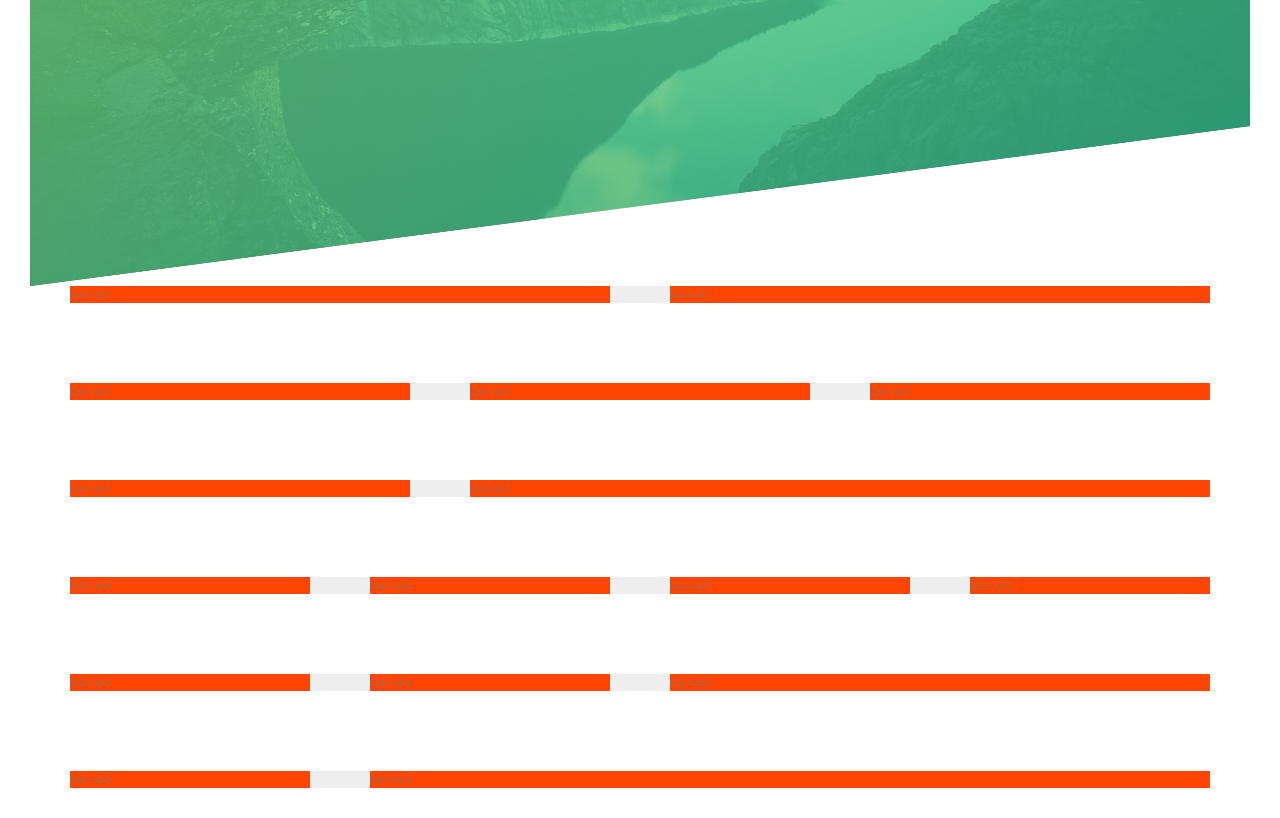
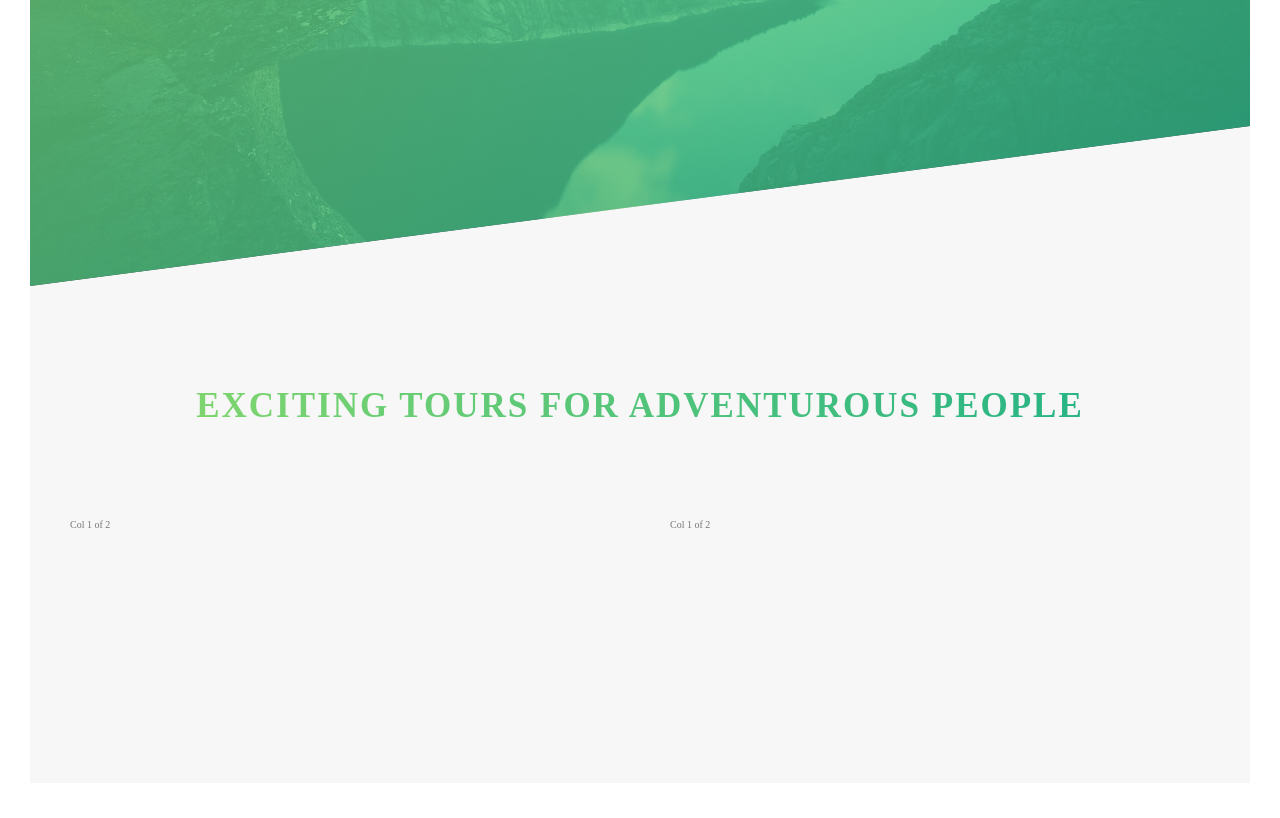
Before and after one commit to onkar-03/Advanced-CSS-and-Sass-Flexbox-Grid-Animations-and-More, a website: page 01. Natours Project/index.html in a window 1280 px wide. Shown: the part 504-1322 px from the top of the page. Drawn offline with Linux system fonts and the light colour scheme.

Commit message:
Building the About Section Phase 1 :
- Created a Heading Secondary for the About Section
- Gradient Color For Heading using background-image &
  -webkit-background-clip
- Applied Transition on hovering over it using skew and scale
- Applied Text Shadow
- Used utility classes to center the Heading & add margin bottom

```diff
--- a/01. Natours Project/index.html
+++ b/01. Natours Project/index.html
@@ -38,7 +38,20 @@
       </div>
     </header>
 
-    <section class="grid-test">
+    <main>
+      <section class="section-about">
+        <div class="u-center-text u-margin-bottom-8">
+          <h2 class="heading-secondary">
+            Exciting Tours for adventurous people
+          </h2>
+        </div>
+        <div class="row">
+          <div class="col-1-of-2">Col 1 of 2</div>
+          <div class="col-1-of-2">Col 1 of 2</div>
+        </div>
+      </section>
+    </main>
+    <!-- <section class="grid-test">
       <div class="row">
         <div class="col-1-of-2">Col 1 of 2</div>
         <div class="col-1-of-2">Col 1 of 2</div>
@@ -72,6 +85,6 @@
         <div class="col-1-of-4">Col 1 of 4</div>
         <div class="col-3-of-4">Col 3 of 4</div>
       </div>
-    </section>
+    </section> -->
   </body>
 </html>
--- a/01. Natours Project/sass/abstracts/_variables.scss
+++ b/01. Natours Project/sass/abstracts/_variables.scss
@@ -4,6 +4,7 @@ $color-primary-light: #7ed56f;
 $color-primary-dark: #28b485;
 
 $color-grey-dark: #777;
+$color-grey-light-1: #f7f7f7;
 $color-white: #fff;
 $color-black: #000;
 
--- a/01. Natours Project/sass/base/_typography.scss
+++ b/01. Natours Project/sass/base/_typography.scss
@@ -47,3 +47,34 @@ body {
     animation: moveInRight 1s ease-out;
   }
 }
+
+.heading-secondary {
+  font-size: 3.5rem;
+  text-transform: uppercase;
+  font-weight: 700;
+  letter-spacing: 0.2rem;
+
+  // Giving Text Linear Gradient Style
+  background-image: linear-gradient(
+    to right,
+    $color-primary-light,
+    $color-primary-dark
+  );
+
+  //giving Background to only Content Length
+  display: inline-block;
+
+  // Clipping the Background to only text area
+  -webkit-background-clip: text;
+
+  //Color transparent so as to show the background gradient
+  color: transparent;
+
+  //Animation
+  transition: all 0.2s;
+
+  &:hover {
+    transform: skewY(2deg) skewX(15deg) scale(1.1);
+    text-shadow: 0.5rem 1.1rem 2rem rgba($color: #000000, $alpha: 0.2);
+  }
+}
--- a/01. Natours Project/sass/base/_utilities.scss
+++ b/01. Natours Project/sass/base/_utilities.scss
@@ -0,0 +1,9 @@
+.u-center-text {
+  //as heading-secondary inline-block hence treated as text
+  // we can use text-align: center;
+  text-align: center;
+}
+
+.u-margin-bottom-8 {
+  margin-bottom: 8rem;
+}
--- a/01. Natours Project/sass/layouts/_grid.scss
+++ b/01. Natours Project/sass/layouts/_grid.scss
@@ -1,6 +1,5 @@
 .row {
   max-width: $grid-width;
-  background-color: #eee;
 
   // Trick to Center Block level Elements
   margin: 0 auto;
@@ -20,7 +19,6 @@
   // $= : Selecting all classes ending with 'col-'
 
   [class^='col-'] {
-    background-color: orangered;
     float: left;
     &:not(:last-child) {
       margin-right: $gutter-horizontal;
--- a/01. Natours Project/sass/pages/_home.scss
+++ b/01. Natours Project/sass/pages/_home.scss
@@ -0,0 +1,10 @@
+.section-about {
+  background-color: $color-grey-light-1;
+  padding: 25rem 0;
+  margin: 0 auto;
+
+  // To avoid the gap between the clipped background image of header section & section-about
+  // Header = 95vh & image clipped 75vh = 20vh gap
+  // Hence moving 20vh up
+  margin-top: -20vh;
+}
```
Also changed, not shown: 01. Natours Project/css/style.css.
